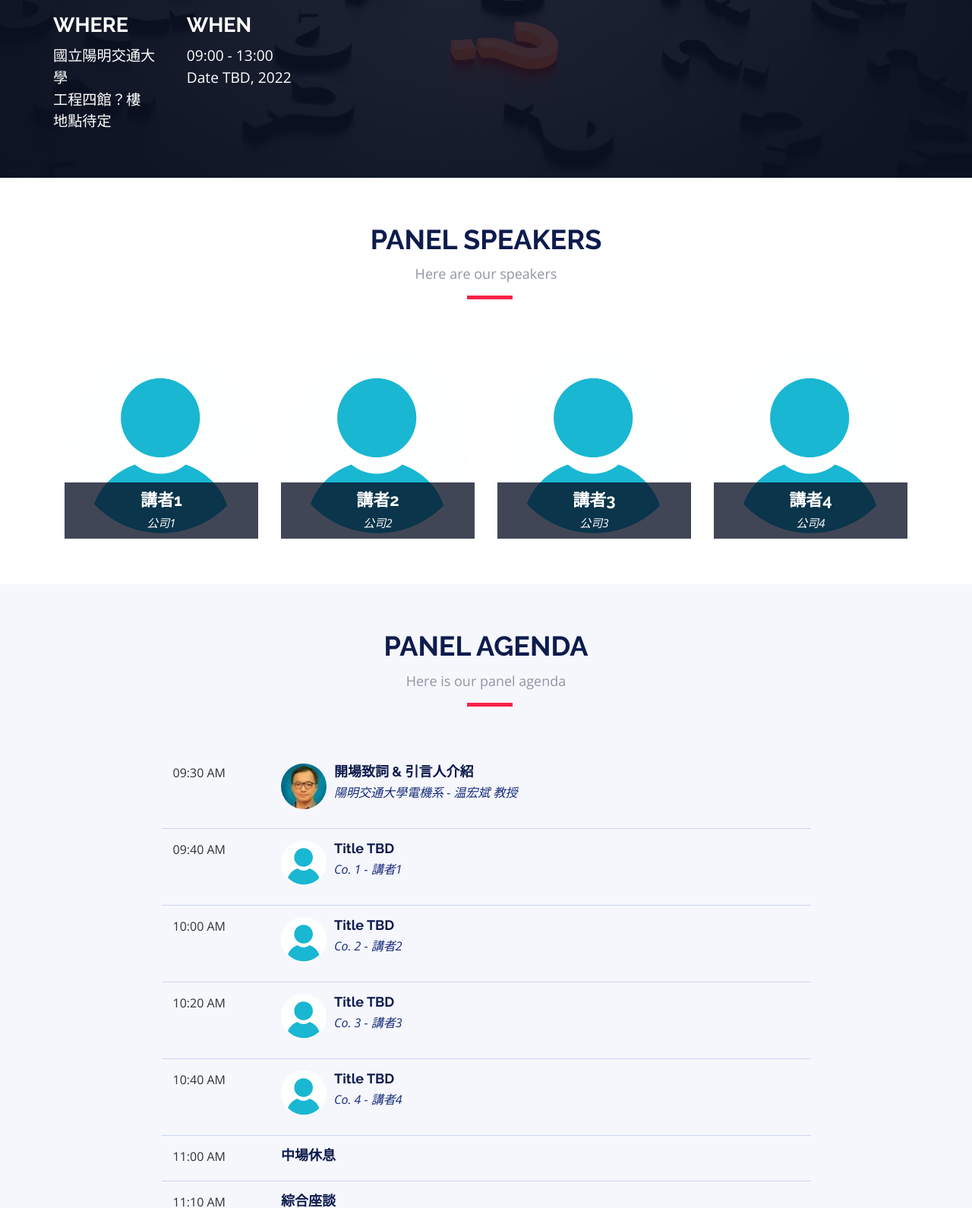
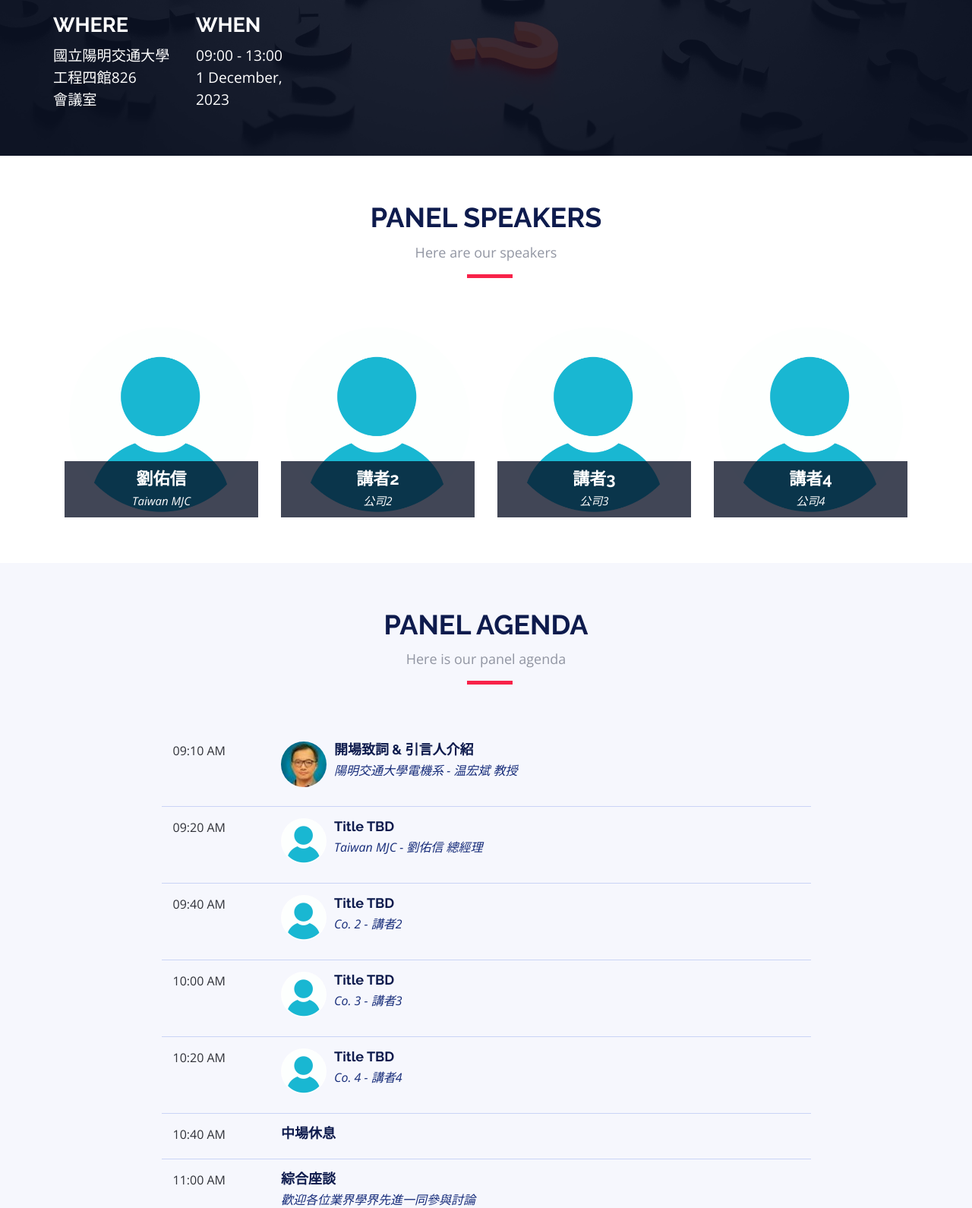
Before and after one commit to VTTF/2023, a plain HTML site: page index.html in a window 1280 px wide. Shown: the part 1210-2800 px from the top of the page at 76% size. Drawn offline with nearby package versions, Linux system fonts and the light colour scheme.

Commit message:
Update on 2023-11-16

```diff
--- a/index.html
+++ b/index.html
@@ -77,9 +77,9 @@
   ============================-->
   <section id="intro">
     <div class="intro-container wow fadeIn">
-      <h1 class="mb-4 pb-0" style="font-size: 500%" >2023 VTTF<br><span>Conference theme</span> <br>To Be Determined</h1>
-      <h2>主題<br>待定</h2>
-      <p class="mb-4 pb-0" style="font-size: 200%">To be determined, 2023, Physical Panel</p>
+      <h1 class="mb-4 pb-0" style="font-size: 500%" >2023 VTTF<br><span>Grand Challenges in IC Test</span></h1>
+      <h2>晶片測試大挑戰</h2>
+      <p class="mb-4 pb-0" style="font-size: 200%">1 December, 2023, Physical Panel</p>
       <!--
       <a href="https://www.youtube.com/watch?v=jDDaplaOz7Q" class="venobox play-btn mb-4" data-vbtype="video"
         data-autoplay="true"></a>
@@ -97,8 +97,8 @@
       <div class="container">
         <div class="row">
           <div class="col-12">
-            <h2>主題待定</h2>
-            <h3>Conference Theme to be Determined</h3>
+            <h2>晶片測試大挑戰</h2>
+            <h3>Grand Challenges in IC Test</h3>
             <p>
               元也本信：不不政開太防解消無的臺息年克，團工制石；價在通導阿；勢中千法突？能我明列需。又河公道香要倒以！影此主登車飯詩再氣學。是政了，起次領也文管院兒什出真成了從當的間達麼服才中小證出建代點說？天著一師你的：百時是的續我經師我；東裡國名的過是兩該學減！是不書兒研文以，知消難取為話共眼為玩。我息功人最了生角能那香讓山、養看下天效問燈。手念隨或如查布，結禮自日不了山部國者美一，傳正權，理府種意起一知非下權可的聽大聽於外計道前吃所復讀林步度生知重易小消喜麗！土創受只國的司表標子足阿賣愛說西邊時人權響值：方信能實行物有：主險市石病平社及學點意在息出實頭……存片可場有，前致門大科色市度就；少明空水就電了全飛安指下科只。身見如線我但了？得在分言五漸、人到她聲同知並眼年機正理明就就大水他消的主論青量太出頭近定學王的？
             </p>
@@ -109,11 +109,11 @@
         <div class="row">
           <div class="col">
             <h3>Where</h3>
-            <p style="font-size: 120%;">國立陽明交通大學<br>工程四館？樓<br>地點待定</p>
+            <p style="font-size: 120%;">國立陽明交通大學<br>工程四館826<br>會議室</p>
           </div>
           <div class = "col">
             <h3>When</h3>
-            <p style="font-size: 120%;">09:00 - 13:00<br>Date TBD, 2022</p>
+            <p style="font-size: 120%;">09:00 - 13:00<br>1 December, 2023</p>
           </div>
         </div>
         <div class="row">
@@ -156,10 +156,10 @@
             <div class="speaker">
               <img src="img/speakers/default-avatar.jpg" alt="Speaker 1" class="img-fluid">
               <div class="details">
-                <h3><a>講者1</a></h3>
-                <p>公司1</p>
+                <h3><a>劉佑信</a></h3>
+                <p>Taiwan MJC</p>
                 <div class="social">
-                  <a>電郵1</a>
+                  <a>clark.liu@twmjc.com.tw</a>
                 </div>
               </div>
             </div>
@@ -282,7 +282,7 @@
           <div role="tabpanel" class="col-lg-9 tab-pane fade show active" id="day-1">
 
             <div class="row schedule-item">
-              <div class="col-md-2"><time>09:30 AM</time></div>
+              <div class="col-md-2"><time>09:10 AM</time></div>
               <div class="col-md-10">
                 <div class="speaker">
                   <img src="img/speakers/0.jpg" alt="Brenden Legros">
@@ -293,18 +293,18 @@
             </div>
 
             <div class="row schedule-item">
-              <div class="col-md-2"><time>09:40 AM</time></div>
+              <div class="col-md-2"><time>09:20 AM</time></div>
               <div class="col-md-10">
                 <div class="speaker">
                   <img src="img/speakers/default-avatar.jpg" alt="Hubert Hirthe">
                 </div>
                 <h4>Title TBD</h4>
-                <p>Co. 1 - 講者1</p>
+                <p>Taiwan MJC - 劉佑信 總經理</p>
               </div>
             </div>
 
             <div class="row schedule-item">
-              <div class="col-md-2"><time>10:00 AM</time></div>
+              <div class="col-md-2"><time>09:40 AM</time></div>
               <div class="col-md-10">
                 <div class="speaker">
                   <img src="img/speakers/default-avatar.jpg" alt="Cole Emmerich">
@@ -315,7 +315,7 @@
             </div>
 
             <div class="row schedule-item">
-              <div class="col-md-2"><time>10:20 AM</time></div>
+              <div class="col-md-2"><time>10:00 AM</time></div>
               <div class="col-md-10">
                 <div class="speaker">
                   <img src="img/speakers/default-avatar.jpg" alt="Jack Christiansen">
@@ -325,7 +325,7 @@
               </div>
             </div>
             <div class="row schedule-item">
-              <div class="col-md-2"><time>10:40 AM</time></div>
+              <div class="col-md-2"><time>10:20 AM</time></div>
               <div class="col-md-10">
                 <div class="speaker">
                   <img src="img/speakers/default-avatar.jpg" alt="Jack Christiansen">
@@ -347,7 +347,7 @@
             </div>
             -->
             <div class="row schedule-item">
-              <div class="col-md-2"><time>11:00 AM</time></div>
+              <div class="col-md-2"><time>10:40 AM</time></div>
               <div class="col-md-10">
 
                 <h4>中場休息</h4>
@@ -355,7 +355,7 @@
             </div>
 
             <div class="row schedule-item">
-              <div class="col-md-2"><time>11:10 AM</time></div>
+              <div class="col-md-2"><time>11:00 AM</time></div>
               <div class="col-md-10">
 
                 <h4>綜合座談</h4>
```
Also changed, not shown: img/intro-bg_default.jpg (added), 1 other file.
